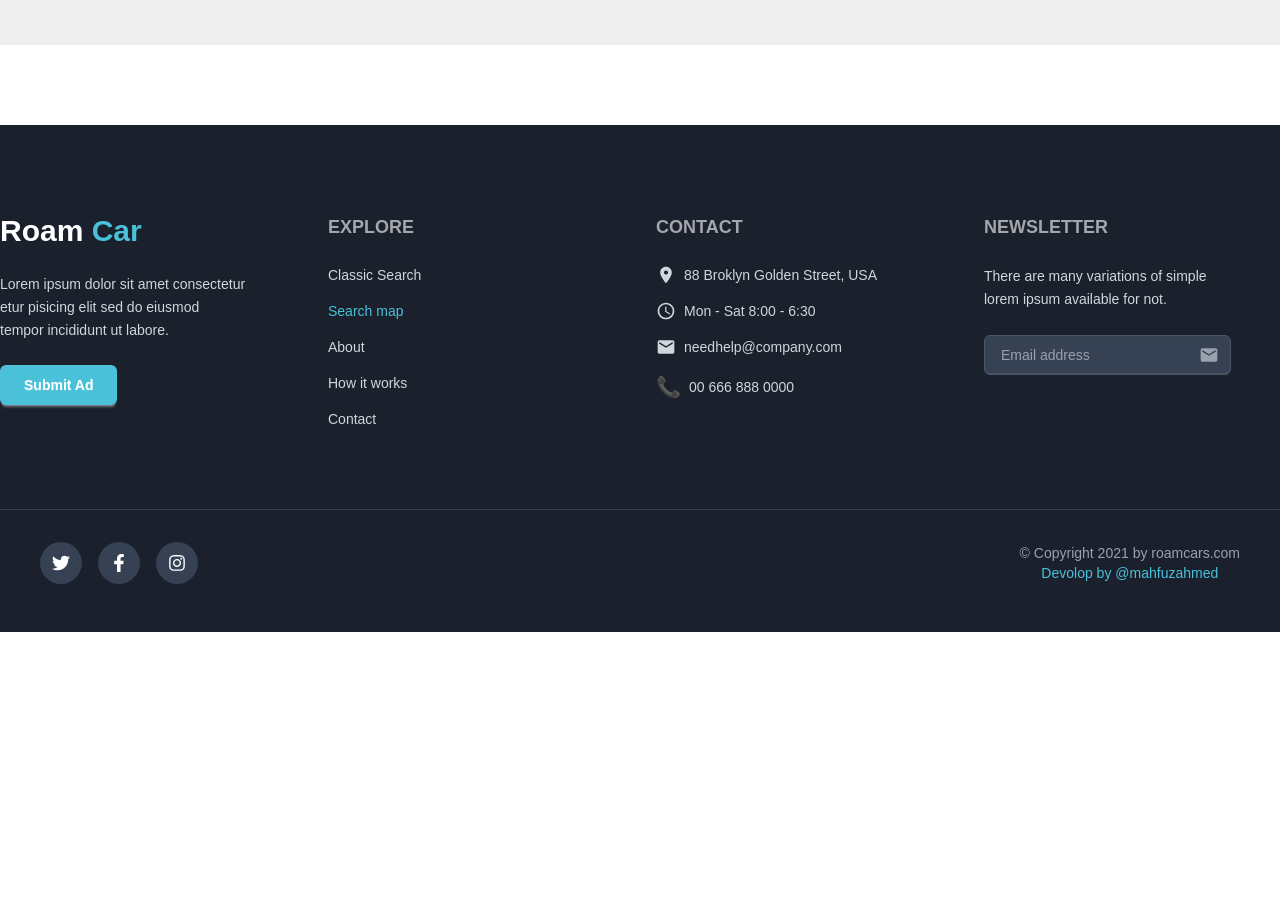
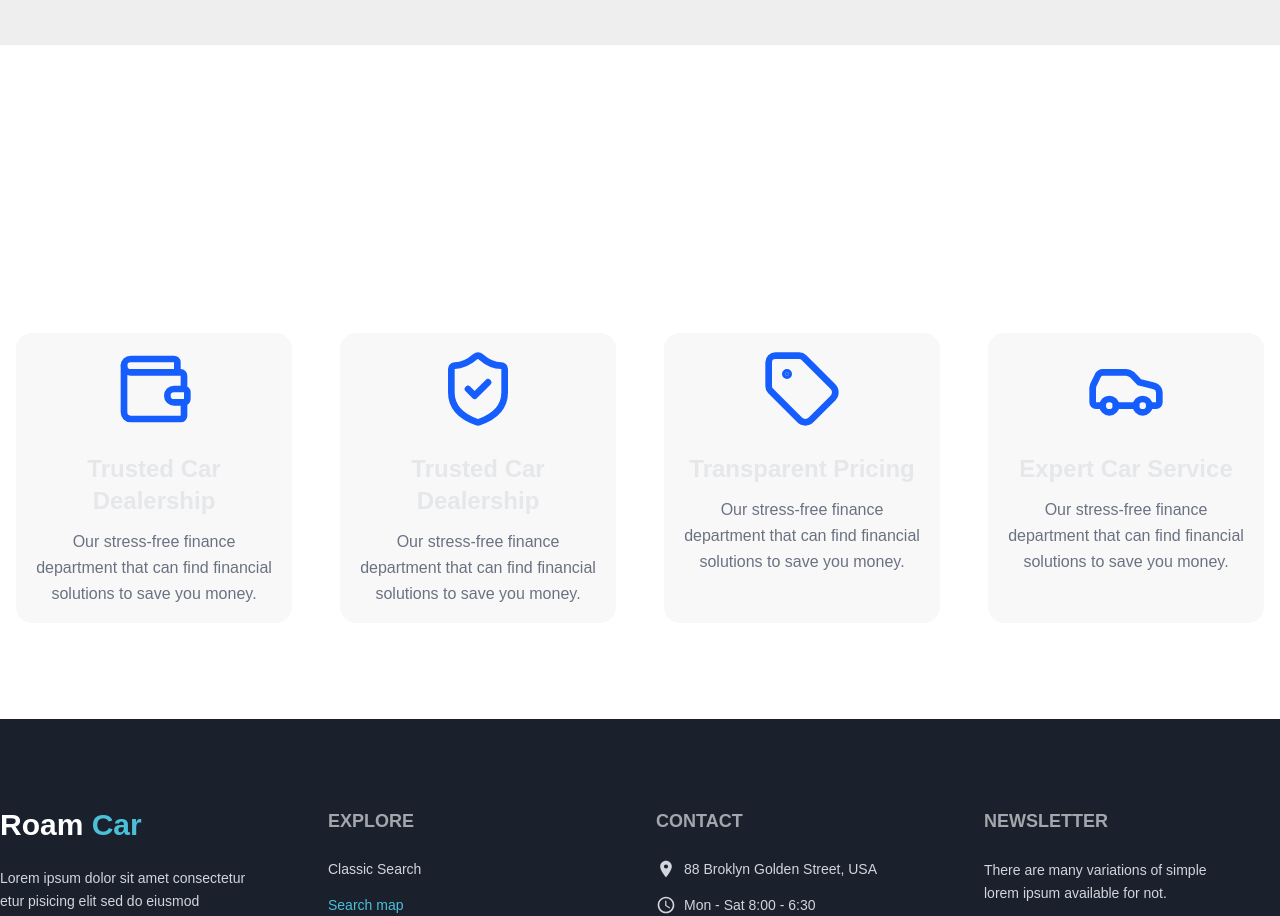
Before and after one commit to mdmahfuzahmedony/my_app, a Next.js app: page / in a window 1280 px wide. Shown: the part 1020-1936 px from the top of the page. Before the commit the page ends 1652 px from the top, so only its background shows below. Built offline with nearby package versions, Linux system fonts and the light colour scheme; no server answers.

Commit message:
why_chooseus

```diff
--- /dev/null
+++ b/app/Component/WhyChoose.jsx
@@ -0,0 +1,67 @@
+import { LuWallet, LuShieldCheck, LuTag, LuCar } from "react-icons/lu";
+const features = [
+  {
+    icon: LuWallet,
+    title: "Trusted Car Dealership",
+    description:
+      "Our stress-free finance department that can find financial solutions to save you money.",
+  },
+  {
+    icon: LuShieldCheck,
+    title: "Trusted Car Dealership",
+    description:
+      "Our stress-free finance department that can find financial solutions to save you money.",
+  },
+  {
+    icon: LuTag,
+    title: "Transparent Pricing",
+    description:
+      "Our stress-free finance department that can find financial solutions to save you money.",
+  },
+  {
+    icon: LuCar,
+    title: "Expert Car Service",
+    description:
+      "Our stress-free finance department that can find financial solutions to save you money.",
+  },
+];
+
+const WhyChoose = () => {
+  return (
+    <section className="bg-base-500 max py-5 md:py-24">
+      <div className="container mx-auto px-4 max-w-[1450px]">
+        {/* Main Title of the Section */}
+        <h2 className="text-2xl md:text-5xl font-bold text-white mb-12 md:mb-16 text-center md:text-left">
+          Why Choose Us?
+        </h2>
+
+        {/* Grid for Feature Items */}
+        <div className="grid grid-cols-1 rounded-2xl sm:grid-cols-2 lg:grid-cols-4 gap-8 md:gap-12">
+          {features.map((feature, index) => (
+            // Each Feature Item
+            <div
+              key={index}
+              className="flex bg-base-200 rounded-2xl flex-col items-center text-center p-4"
+            >
+              {/* Icon */}
+              <div className="text-blue-600 mb-6">
+                {/* Dynamically rendering the icon component */}
+                <feature.icon className="w-16 h-16 md:w-20 md:h-20" />
+              </div>
+              {/* Title */}
+              <h3 className="text-xl md:text-2xl font-semibold text-gray-200 mb-3">
+                {feature.title}
+              </h3>
+              {/* Description */}
+              <p className="text-gray-500 text-base leading-relaxed">
+                {feature.description}
+              </p>
+            </div>
+          ))}
+        </div>
+      </div>
+    </section>
+  );
+};
+
+export default WhyChoose;
--- a/app/page.js
+++ b/app/page.js
@@ -1,13 +1,14 @@
 
-import divider from "daisyui/components/divider";
 import FeatureProduct from "./Component/FeatureProduct";
 import HeroSection from "./Component/Herosection";
+import WhyChoose from "./Component/WhyChoose";
 
 export default function Home() {
   return (
     <div>
   <HeroSection></HeroSection>
    <FeatureProduct/>
+   <WhyChoose></WhyChoose>
     </div>
 
 
```
